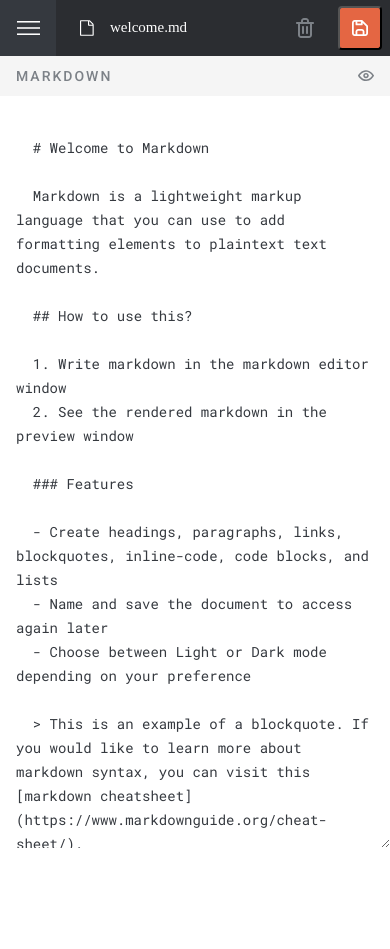
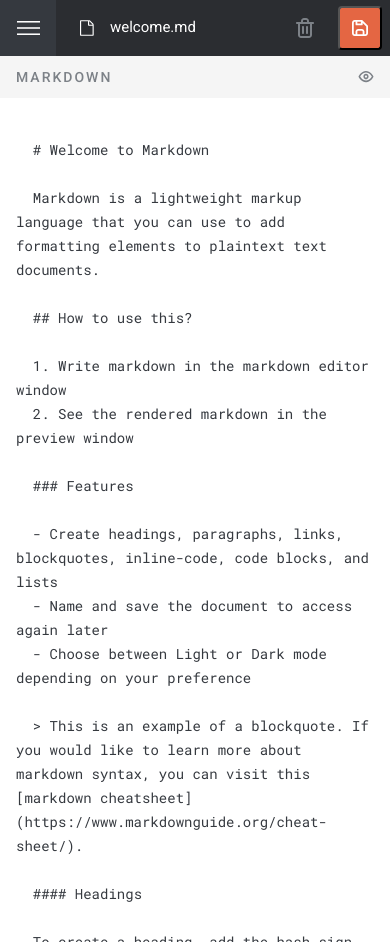
Before and after one commit to gayedinc/markdown-editor-react, a React (Vite) app: page / in a window 390 px wide. Before the commit the page ends 855 px from the top, so only its background shows below. Built offline with nearby package versions, Linux system fonts and the light colour scheme.

Commit message:
layout düzenlemeleri yapıldı

```diff
--- a/src/App.css
+++ b/src/App.css
@@ -4,10 +4,11 @@
 
 .header {
   background-color: #2B2D31;
+  height: 100vh;
 }
 
 .header-modal {
-  font-family: 'Roboto';
+
 }
 
 .menu-header h1 {
@@ -100,23 +101,52 @@
   align-items: center;
 }
 
+textarea {
+  width: 100%;
+  resize: none;
+  overflow: hidden;
+}
+
 .hamburger-menu img {
   cursor: pointer;
 }
 
+.markdown-container {
+  height: 100%;
+}
+
+form {
+  height: 100%;
+}
+
 .hamburger-menu-overlay {
+  height: 100%;
   display: grid;
   padding: 28px 24px;
   background-color: #1d1f22;
   grid-template-rows: max-content max-content max-content 1fr max-content;
+  position: fixed;
+  top: 0;
+  width: 250px;
+  background-color: rgba(21, 22, 25, 1);
+  min-height: 100vh;
+  transition: transform 0.3s ease;
+  z-index: 10;
+}
+
+.markdown-preview-area img {
+  cursor: pointer;
+  width: 16px;
+  height: 11.2px;
+  align-self: center;
 }
 
 .markdown-preview-area {
   background-color: #F5F5F5;
-  display: flex;
-  justify-content: space-between;
-  padding: 12px 16px;
+  height: 42px;
   font-family: 'Roboto';
+  align-content: center;
+  padding-inline: 16px;
 }
 
 .markdown-preview-area label {
@@ -127,8 +157,20 @@
   color: #7C8187;
 }
 
+/* .small-screen-label {
+  margin-inline: 16px;
+} */
+
+.small-screen-label span {
+  width: 100%;
+  display: flex;
+  justify-content: space-between;
+  align-items: center;
+}
+
 .text-container {
   background-color: #fff;
+  height: 100%;
 }
 
 .mobile-textarea, .preview-container {
@@ -136,6 +178,7 @@
   border-style: none;
   outline: none;
   padding: 16px;
+  height: 100vh;
 }
 
 .mobile-textarea {
@@ -221,3 +264,121 @@ pre {
   color: #fff;
   margin-top: 3px;
 }
+
+.doc-name-tablet {
+  display: none;
+}
+
+.file-info {
+  font-family: "Roboto";
+}
+
+dialog {
+  background-color: #fff;
+  border-radius: 4px;
+  border-style: none;
+  position: fixed;
+  top: 50%;
+  left: 50%;
+  transform: translate(-50%, -50%);
+  z-index: 1001;
+}
+
+.dialog-delete {
+  display: flex;
+  flex-direction: column;
+  gap: 16px;
+}
+
+.dialog-delete h3 {
+  font-family: "Roboto Slab";
+  font-size: 20px;
+  font-weight: 700;
+  line-height: 26.38px;
+}
+
+.dialog-delete p {
+  font-family: "Roboto Slab";
+  font-size: 14px;
+  font-weight: 400;
+  line-height: 24px;
+}
+
+.menu-open {
+  overflow: hidden;
+}
+
+.header-open {
+  transform: translateX(250px);
+}
+
+.grid {
+  display: grid;
+}
+
+.none {
+  display: none;
+}
+
+/* Tablet Start */
+
+@media (width >= 768px) {
+
+  .file-info {
+    display: flex;
+    flex-direction: column;
+    gap: 3px;
+  }
+  .doc-name-tablet {
+    display: block;
+    font-size: 13px;
+    font-weight: 300;
+    line-height: 15.23px;
+    color: #7C8187;
+  }
+
+  .bigscreen {
+    display: grid;
+    grid-template-columns: 1fr 1fr;
+  }
+
+  .markdown-preview-area label {
+    width: 100%;
+  }
+
+  .titles {
+    display: flex;
+    width: 100%;
+    span {
+      width: 50%;
+      height: 42px;
+      align-content: center;
+      padding-left: 16px;
+    }
+    span:nth-last-child(1){
+      display: flex;
+      justify-content: space-between;
+      align-items: center;
+      border-left: 1px solid #E4E4E4;
+    }
+  }
+
+  .tablet-titles {
+    display: flex;
+    justify-content: space-between;
+  }
+
+  .preview-container {
+    border-left: 1px solid #E4E4E4;
+  }
+
+  .preview-container.border-none {
+    border: none;
+  }
+}
+
+/* Desktop Start */
+
+@media (width >= 1280px) {
+
+}
--- a/src/App.jsx
+++ b/src/App.jsx
@@ -1,7 +1,6 @@
 import './App.css';
-import React from 'react';
-import { useState } from 'react';
-import { MarkDownEditor } from './MarkDown.jsx';
+import React, { useRef, useState } from 'react';
+import { MarkDownEditor, DeleteDialog } from './MarkDown.jsx';
 
 const defaultMarkdown = `
   # Welcome to Markdown
@@ -41,6 +40,7 @@ const defaultMarkdown = `
 `;
 
 function App() {
+  const dialogRef = useRef();
   const [markdown, setMarkdown] = useState(defaultMarkdown);
   const [showPreview, setShowPreview] = useState(false); // önizleme olayı
   const [isMenuOpen, setIsMenuOpen] = useState(false); // hamburger menü
@@ -48,11 +48,29 @@ function App() {
     { name: "welcome.md", date: "01 April 2022", id: crypto.randomUUID() },
     { name: "untitled-document.md", date: "26 December 2022", id: crypto.randomUUID() }
   ]);
-  const [currentDocument, setCurrentDocument] = useState(null);
+  const [currentDocument, setCurrentDocument] = useState("");
+
+  const handleOpenDialog = () => {
+    dialogRef.current.showModal(); // modalı aç
+  };
+
+  const handleDelete = () => {
+    if (currentDocument) {
+      const updatedList = documentList.filter(doc => doc.id !== currentDocument.id);
+      setDocumentList(updatedList);
+      setMarkdown("");
+      setCurrentDocument(null);
+    }
+    dialogRef.current.close(); // modalı kapat
+  };
+
+  const cancelDelete = () => {
+    dialogRef.current.close(); // modalı kapat
+  };
 
   return (
     <>
-      <div className="container" style={{ gridTemplateColumns: isMenuOpen ? "250px 1fr" : "" }}>
+      <div className={`container ${isMenuOpen ? "menu-open" : "menu-close"}`}>
         <MarkDownEditor
           documentList={documentList}
           setDocumentList={setDocumentList}
@@ -63,7 +81,12 @@ function App() {
           markdown={markdown}
           showPreview={showPreview}
           setIsMenuOpen={setIsMenuOpen}
-          isMenuOpen={isMenuOpen} />
+          isMenuOpen={isMenuOpen}
+          handleOpenDialog={handleOpenDialog}
+        />
+        <DeleteDialog dialogRef={dialogRef}
+          handleDelete={handleDelete}
+          cancelDelete={cancelDelete} />
       </div>
     </>
   )
--- a/src/MarkDown.jsx
+++ b/src/MarkDown.jsx
@@ -1,6 +1,6 @@
 import Markdown from 'marked-react';
 
-export function MarkDownEditor({ setCurrentDocument, currentDocument, documentList, setDocumentList, setMarkdown, showPreview, setShowPreview, markdown, setIsMenuOpen, isMenuOpen }) {
+export function MarkDownEditor({ handleOpenDialog, setCurrentDocument, currentDocument, documentList, setDocumentList, setMarkdown, showPreview, setShowPreview, markdown, setIsMenuOpen, isMenuOpen }) {
 
   function togglePreview() {
     setShowPreview((prevState) => !prevState);
@@ -43,17 +43,12 @@ export function MarkDownEditor({ setCurrentDocument, currentDocument, documentLi
     );
   }
 
-  function deleteDocument(id) {
-    if (id !== null) {
-      const currentList = documentList.filter(x => x.id !== id)
-      setDocumentList(currentList);
-      setMarkdown("");
-    }
-  }
+  const screenWidth = window.innerWidth;
+  const isSmallScreen = screenWidth < 768;
 
   return (
     <>
-      <div className="header-modal" style={{ display: isMenuOpen ? "grid" : "none" }}>
+      <div className={`header-modal ${isMenuOpen ? "grid" : "none"}`}>
         <div className="hamburger-menu-overlay">
           <div className="menu-header">
             <h1>MARKDOWN</h1>
@@ -77,7 +72,7 @@ export function MarkDownEditor({ setCurrentDocument, currentDocument, documentLi
           </div>
         </div>
       </div>
-      <div className="header">
+      <div className={`header ${isMenuOpen ? "header-open" : "menu-close"}`}>
         <div className="header-content">
           <div className="hamburger-menu">
             <img
@@ -89,11 +84,14 @@ export function MarkDownEditor({ setCurrentDocument, currentDocument, documentLi
           <div className="header-inner">
             <div className="file-content">
               <img src="/img/file-header-icon.svg" alt="File Icon" />
+              <div className="file-info">
+                <span className='doc-name-tablet'>Document Name</span>
                 <p>{currentDocument ? currentDocument.name : "welcome.md"}</p>
+              </div>
             </div>
             <div className="file-delete-save">
               <div className="delete-btn">
-                <img onClick={() => deleteDocument(currentDocument.id)} src="/img/delete-header-btn.svg" alt="Delete File Icon" />
+                <img onClick={handleOpenDialog} src="/img/delete-header-btn.svg" alt="Delete File Icon" />
               </div>
               <button type="submit" form="markdownForm" className="save-btn">
                 <img src="/img/save-header-btn.svg" alt="Save File Icon" />
@@ -104,22 +102,48 @@ export function MarkDownEditor({ setCurrentDocument, currentDocument, documentLi
         <div className="markdown-container">
           <form id="markdownForm" onSubmit={updatedDocument}>
             <div className="markdown-preview-area">
-              <label>{showPreview ? "PREVIEW" : "MARKDOWN"}</label>
+              {isSmallScreen ? (
+                <label className='small-screen-label'>
+                  {showPreview ? <span>PREVIEW
                     <img
                       src={showPreview ? "/img/close-eye-icon.svg" : "/img/open-eye-icon.svg"}
                       alt=""
                       onClick={togglePreview}
                     />
+                  </span> : <span>MARKDOWN
+                    <img
+                      src={showPreview ? "/img/close-eye-icon.svg" : "/img/open-eye-icon.svg"}
+                      alt=""
+                      onClick={togglePreview}
+                    /></span>}
+                </label>
+              ) : (
+                <label>
+                  {showPreview ? <span className='tablet-titles'>PREVIEW
+                    <img
+                      src={showPreview ? "/img/close-eye-icon.svg" : "/img/open-eye-icon.svg"}
+                      alt=""
+                      onClick={togglePreview}
+                    />
+                  </span> : <div className='titles'><span>MARKDOWN</span><span>PREVIEW
+                    <img
+                      src={showPreview ? "/img/close-eye-icon.svg" : "/img/open-eye-icon.svg"}
+                      alt=""
+                      onClick={togglePreview}
+                    />
+                  </span></div>}
+                </label>
+              )}
             </div>
             <div className="text-container">
+              {isSmallScreen ? (
+                <>
                   {!showPreview ? (
                     <textarea
                       className="mobile-textarea"
                       name="content"
                       onChange={handleChange}
                       value={markdown}
-                  rows="30"
-                  cols="20"
                       placeholder="Type some markdown here..."
                     ></textarea>
                   ) : (
@@ -127,10 +151,50 @@ export function MarkDownEditor({ setCurrentDocument, currentDocument, documentLi
                       <Markdown>{markdown}</Markdown>
                     </div>
                   )}
+                </>
+              ) : (
+
+                showPreview ? (
+                  <div className="preview-container border-none">
+                    <Markdown>{markdown}</Markdown>
+                  </div>
+                ) : (
+
+                  <div className='bigscreen' >
+                    <textarea
+                      className="mobile-textarea"
+                      name="content"
+                      onChange={handleChange}
+                      value={markdown}
+                      placeholder="Type some markdown here..."
+                    ></textarea>
+                    <div className="preview-container">
+                      <Markdown>{markdown}</Markdown>
+                    </div>
+                  </div>
+                )
+              )}
             </div>
           </form>
-        </div>
-      </div>
+        </div >
+      </div >
     </>
   );
 }
+
+export function DeleteDialog({ dialogRef, handleDelete, cancelDelete }) {
+  return (
+    <>
+      <dialog ref={dialogRef}>
+        <div className="modal-overlay">
+          <div className="dialog-delete">
+            <h3>Delete this document?</h3>
+            <p>Are you sure you want to delete this document and its contents? This action cannot be reversed.</p>
+            <button onClick={handleDelete}>Confirm & Delete</button>
+            <button onClick={cancelDelete}>Cancel</button>
+          </div>
+        </div>
+      </dialog>
+    </>
+  );
+}
--- a/src/assets/reset.css
+++ b/src/assets/reset.css
@@ -44,8 +44,13 @@ h1, h2, h3, h4, h5, h6 {
 */
 #root, #__next {
   isolation: isolate;
+  height: 100%;
 }
 
 a{
   color: inherit;
 }
+
+html, body {
+  height: 100%;
+}
```
Lines whose indentation alone changed are shown as unchanged.
